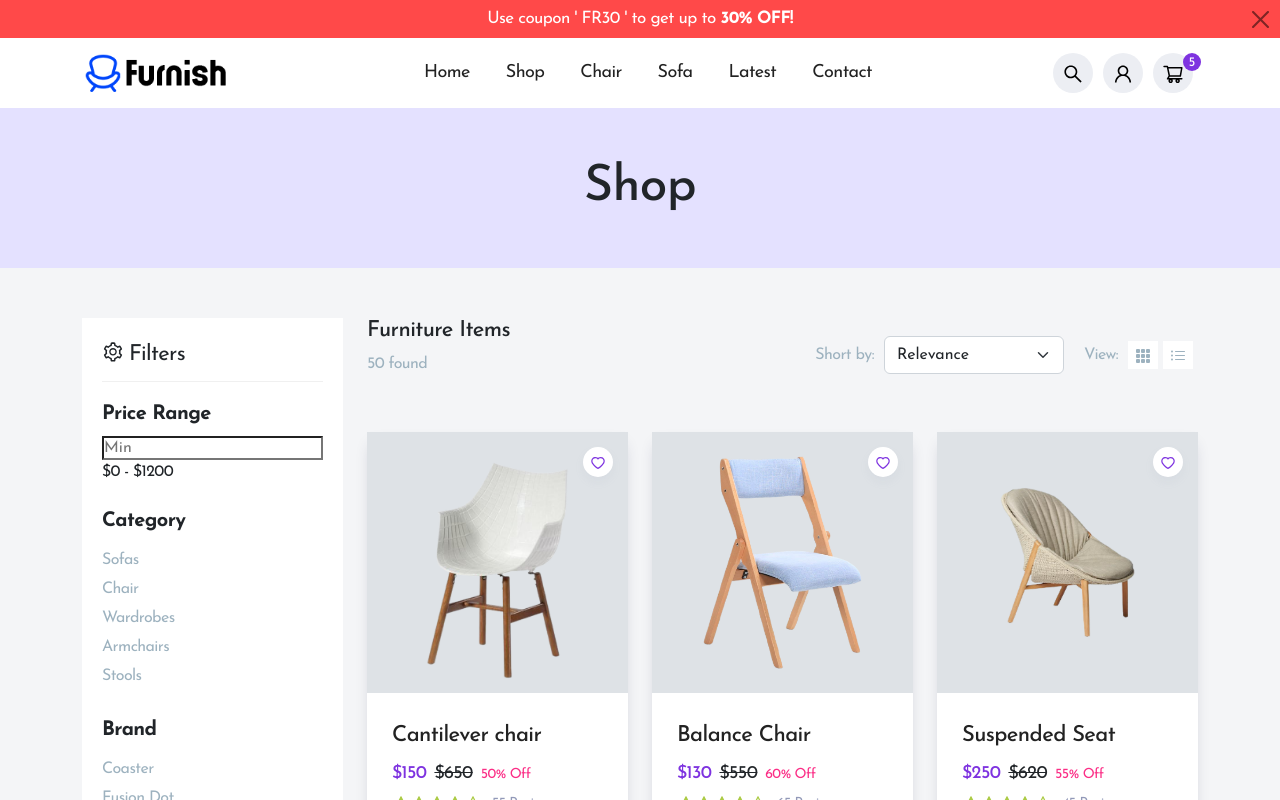
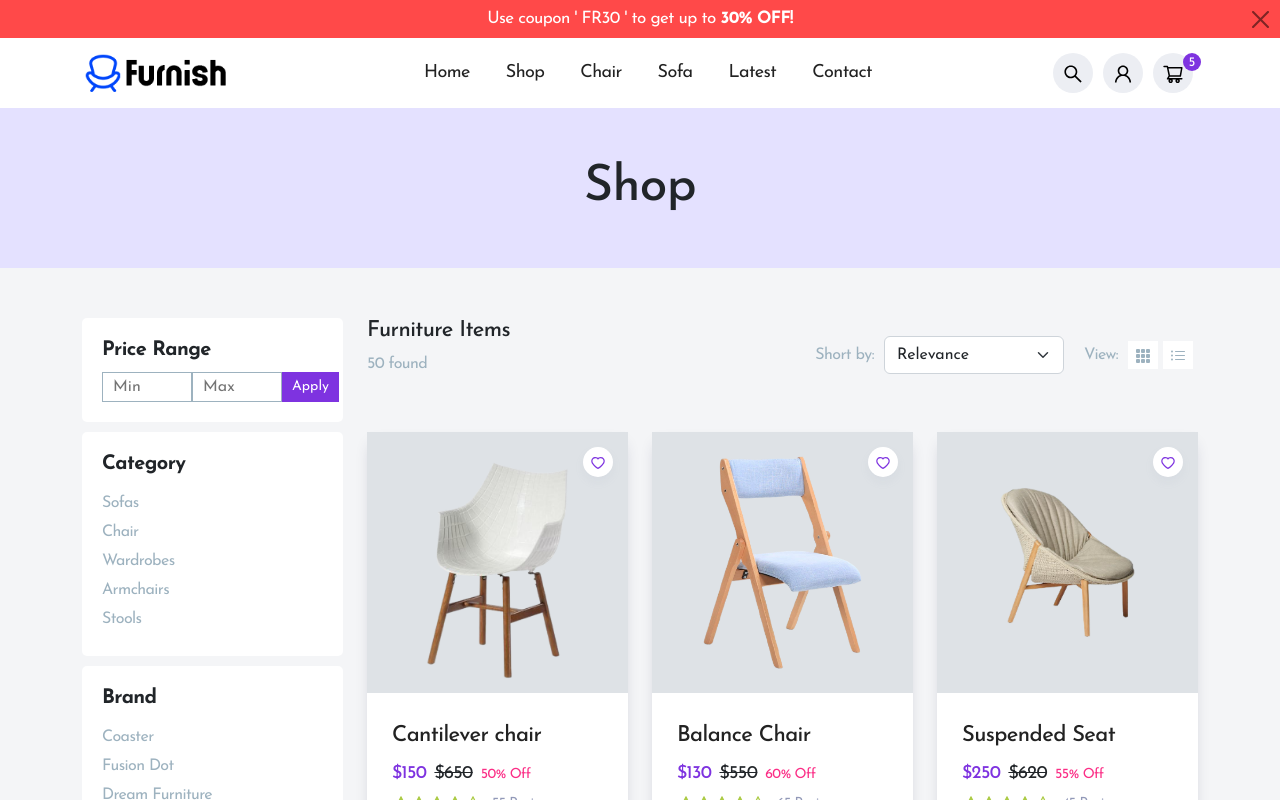
Before and after one commit to rafikadir/Gadget-react-ecommerce-web-application, a React (Vite) app: page /shop in a window 1280 px wide. Shown: the top 800 px of the page. Built offline with nearby package versions, Linux system fonts and the light colour scheme.

Commit message:
sidebar edit

```diff
--- a/src/components/Sidebar/Sidebar.js
+++ b/src/components/Sidebar/Sidebar.js
@@ -1,29 +1,22 @@
 import { Link } from 'react-router-dom';
 import './Sidebar.scss';
-import { AiOutlineSetting, AiFillStar } from "react-icons/ai";
+import { AiFillStar } from "react-icons/ai";
 
 
 const Sidebar = () => {
     return (
         <div className='sidebar-wrapper'>
-            <div className="sidebar-title">
-                <span>
-                    <AiOutlineSetting/>
-                    Filters
-                </span>
-            </div>
-
             <div className='filters'>
-                <div className="price-filter">
+                <div className="price-filter filter-item">
                     <h3>Price Range</h3>
-                    <div className="form-group">
-
+                    <div className="price-form">
+                        <input type="number" placeholder='Min' className="price-input"></input>
+                        <input type="number" placeholder='Max' className="price-input"></input>
+                        <button>Apply</button>
                     </div>
-                    <input type="number" placeholder='Min' className="form-range"></input>
-                    <span>$0 - $1200</span>
                 </div>
 
-                <div className="category-filter">
+                <div className="category-filter filter-item">
                     <h3>Category</h3>
 
                     <ul>
@@ -35,7 +28,7 @@ const Sidebar = () => {
                     </ul>
                 </div>
 
-                <div className="brand-filter">
+                <div className="brand-filter filter-item">
                     <h3>Brand</h3>
 
                     <ul>
@@ -47,7 +40,7 @@ const Sidebar = () => {
                     </ul>
                 </div>
 
-                <div className="rating-filter">
+                <div className="rating-filter filter-item">
                     <h3>Rating</h3>
 
                     <div className="rating-box">
--- a/src/components/Sidebar/Sidebar.scss
+++ b/src/components/Sidebar/Sidebar.scss
@@ -1,40 +1,42 @@
 @import '../../assets/scss/style.scss';
 
 .sidebar-wrapper {
-    background: $white-color;
-    padding: 20px;
-    margin-bottom: 30px;
+    .filters {
+        .filter-item {
+            background: $white-color;
+            padding: 20px;
+            margin-bottom: 10px;
+            border-radius: 5px;
+        }
 
-    .sidebar-title {
-        border-bottom: 1px solid #f0f0f0;
-        padding: 0 0 10px 0;
-        margin: 0 0 20px 0;
-
-        span {
-            font-size: 22px;
-
-            svg {
-                margin-right: 5px;
-                top: -3px;
-                position: relative;
-            }
-        }
-    }
-
-    .filters {
         .price-filter {
-            padding: 0 0 25px;
-
             h3 {
                 font-size: 20px;
                 font-weight: 600;
                 margin-bottom: 10px;
             }
+
+            .price-form {
+                display: flex;
+                justify-content: space-between;
+
+                .price-input {
+                    max-width: 90px;
+                    padding: 2px 10px;
+                    border: 1px solid $gray-color;
+                }
+
+                button {
+                    background: $blue-color;
+                    color: $white-color;
+                    border: none;
+                    font-size: 14px;
+                    padding: 2px 10px;
+                }
+            }
         }
 
         .category-filter, .brand-filter {
-            padding: 0 0 25px;
-
             h3 {
                 font-size: 20px;
                 font-weight: 600;
@@ -55,8 +57,6 @@
         }
 
         .rating-filter {
-            padding: 0 0 25px;
-
             h3 {
                 font-size: 20px;
                 font-weight: 600;
--- a/src/pages/Shop.jsx
+++ b/src/pages/Shop.jsx
@@ -1,14 +1,14 @@
 import Navbar from '../shared/Navbar/Navbar';
 import Promobar from '../components/PromoBar/Promo';
 import Footer from '../shared/Footer/Footer';
-import ShopTemp from '../templates/Shop/ShopTemp';
+import ShopTemplate from '../templates/Shop/ShopTemplate';
 
 const Shop = () => {
     return (
         <>
             <Promobar/>
             <Navbar/>
-            <ShopTemp/>
+            <ShopTemplate/>
             <Footer/>
         </>
     );
--- a/src/templates/Shop/ShopTemp.jsx
+++ b/src/templates/Shop/ShopTemplate.jsx
@@ -1,5 +1,5 @@
 import Sidebar from '../../components/Sidebar/Sidebar';
-import './ShopTemp.scss';
+import './ShopTemplate.scss';
 import { BsFillGrid3X3GapFill, BsListUl } from "react-icons/bs";
 import Product from '../../components/Product/Product';
 import productsData from '../../data/products.json';
```
Also changed, not shown: src/templates/Shop/ShopTemplate.scss (renamed from src/templates/Shop/ShopTemp.scss), 1 other file (tests, documents, lock files or other folders).
